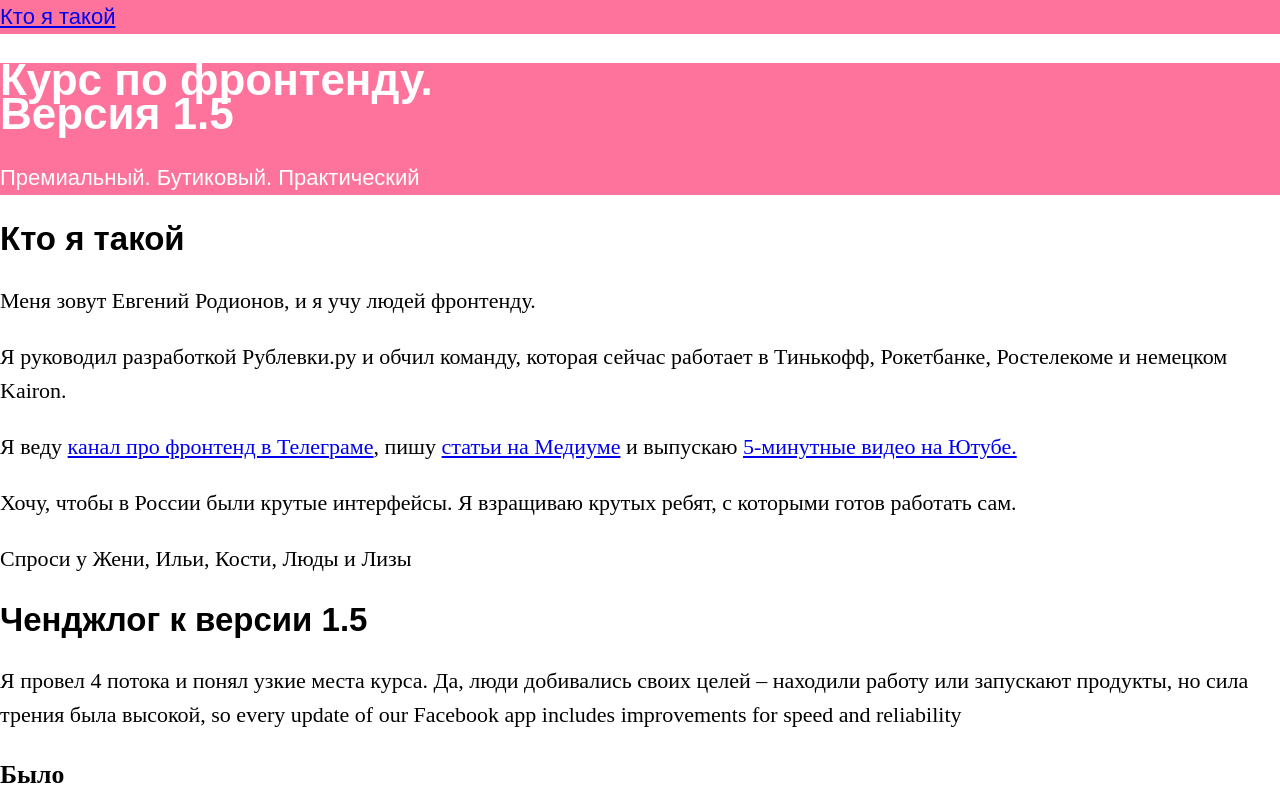
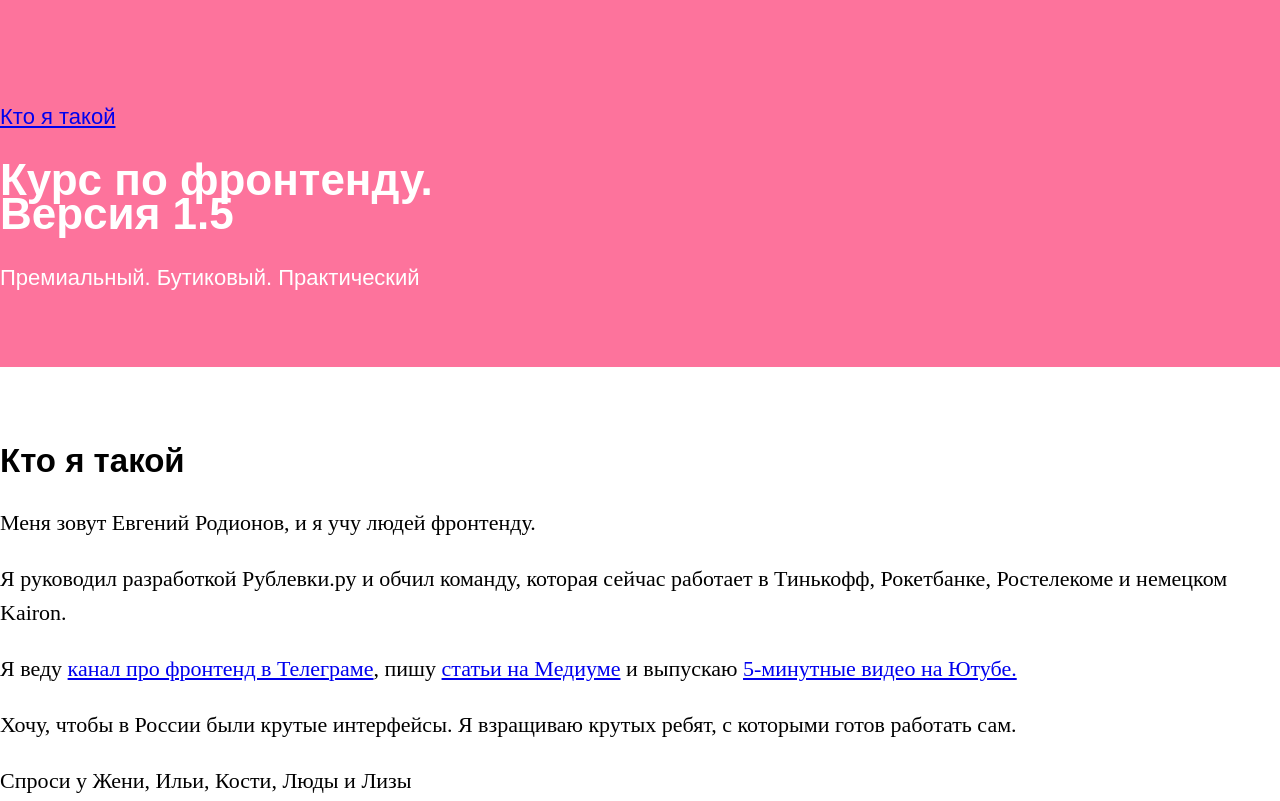
Before and after one commit to nick-creston/verstka, a plain HTML site: page index.html in a window 1280 px wide. Shown: the top 801 px of the page. Drawn offline with Linux system fonts and the light colour scheme.

Commit message:
Lesson 5

```diff
--- a/index.html
+++ b/index.html
@@ -7,11 +7,12 @@
     <link rel="stylesheet" href="./style.css">
   </head>
   <body>
-    <nav><a href="#whoami">Кто я такой</a></nav>
     <header>
+        <nav><a href="#whoami">Кто я такой</a></nav>
         <h1>Курс по фронтенду.<br>Версия 1.5</h1>
         <p>Премиальный. Бутиковый. Практический</p>
     </header>
+
     <main>
       <section id="whoami">
         <h2>Кто я такой</h2>
@@ -23,7 +24,6 @@
         <p>Хочу, чтобы в России были крутые интерфейсы. Я взращиваю крутых ребят, с которыми готов работать сам.</p>
         <aside>Спроси у Жени, Ильи, Кости, Люды и Лизы</aside>
       </section>
-
 
       <section id="changelog">
         <h2>Ченджлог к версии 1.5</h2>
--- a/style.css
+++ b/style.css
@@ -1,12 +1,18 @@
+body {
+    font-size: 22px;
+    line-height: 34px;
+}
 header, nav {
     background: #FD739C;
     color: #fff;
     font-family: Arial, Helvetica, sans-serif;
 }
+header {
+    padding:100px 0 50px;
+}
 h1, h2 {
     font-family: Arial, Helvetica, sans-serif;
 }
-body {
-    font-size: 22px;
-    line-height: 34px;
+#whoami {
+    padding-top: 50px
 }
```
